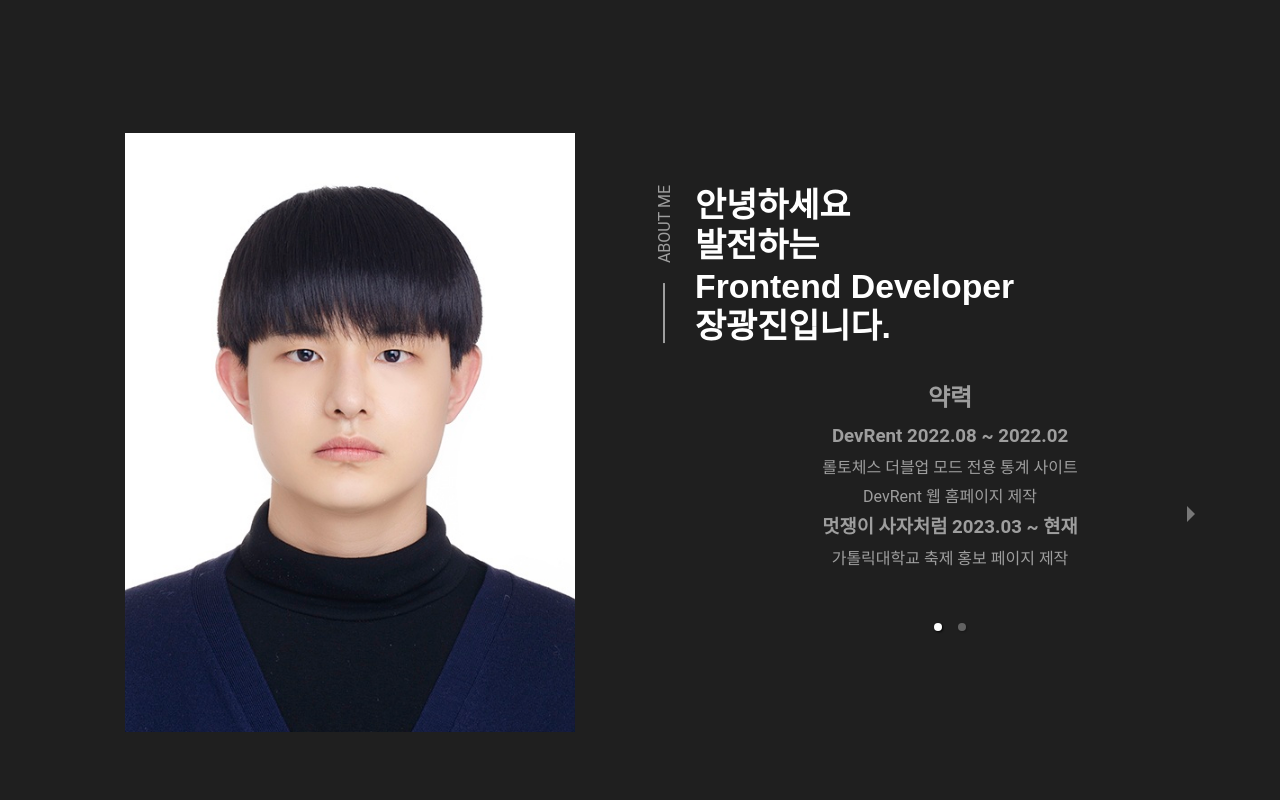
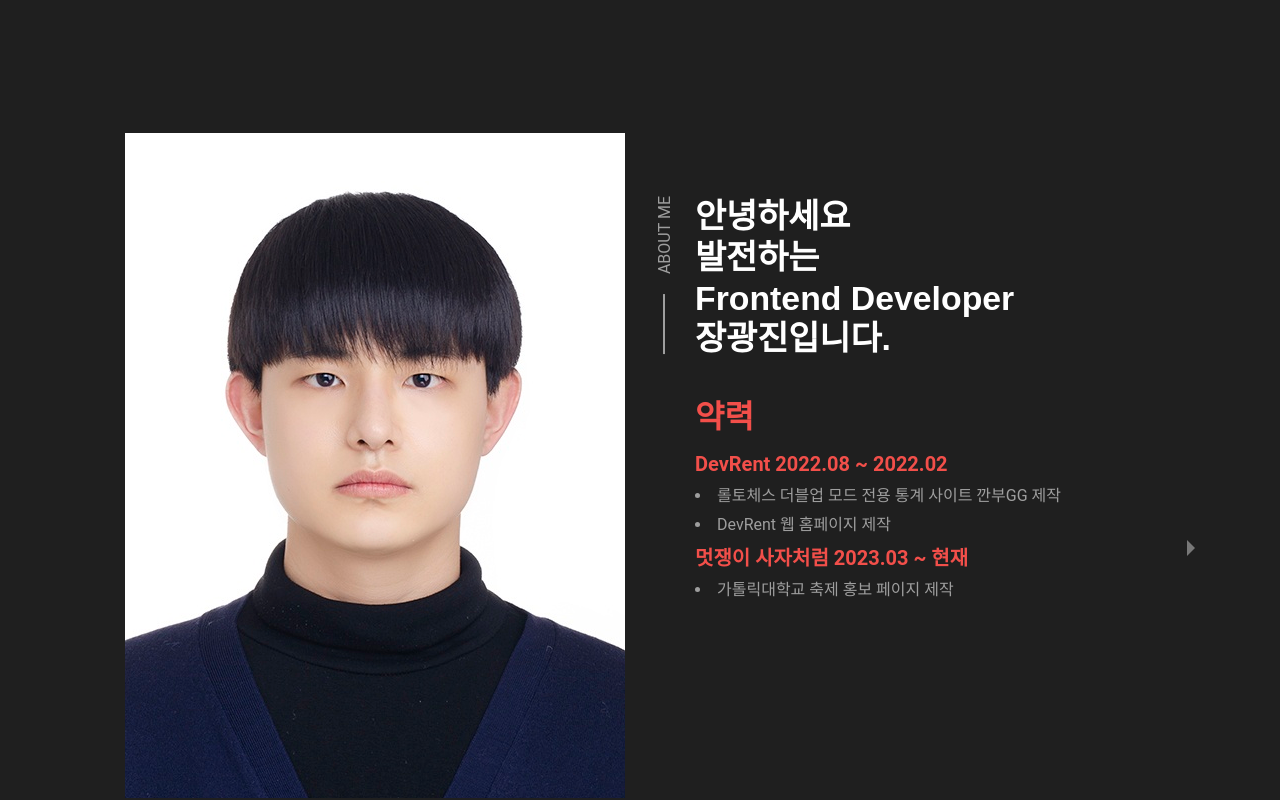
Before and after one commit to wkdrhkdwls/portfolio, a Gatsby site: page / in a window 1280 px wide. Shown: the part 1200-2000 px from the top of the page. Built offline with nearby package versions, Linux system fonts and the light colour scheme; Gatsby itself is replaced by a stand-in of ours; no server answers.

Commit message:
Feat: about hook 추가

```diff
--- a/src/components/About/about.jsx
+++ b/src/components/About/about.jsx
@@ -3,90 +3,89 @@ import "../../styles/style.css"
 import { StaticImage } from "gatsby-plugin-image"
 import { Carousel } from "react-responsive-carousel"
 import "react-responsive-carousel/lib/styles/carousel.min.css"
+import useAboutDetail from "../../hooks/components/About/hook"
 
 const About = () => {
+  const { data, bannerUrl } = useAboutDetail()
   const settings = {
     autoPlay: false,
     interval: 3000,
     showArrows: true,
-    showIndicators: true,
+    showIndicators: false,
     infiniteLoop: false,
     showStatus: false,
     showThumbs: false,
     transitionTime: 500,
     centerSlidePercentage: true,
   }
+
   return (
     <section className="about" id="about">
       <figure className="about-banner">
-        <StaticImage src="../../../contents/images/banner.jpg" alt="banner" />
+        <img src={bannerUrl.allFile.edges[0].node.publicURL} alt="banner" />
       </figure>
 
       <div className="about-content section-content">
-        <p className="section-subtitle">About me</p>
+        <p className="section-subtitle">{data.title}</p>
 
         <h2 className="h3 section-title">
-          안녕하세요
-          <br /> 발전하는
-          <br /> Frontend Developer
-          <br /> 장광진입니다.
+          {data.introduce.map((line, index) => (
+            <div key={index}>
+              {line}
+              <br />
+            </div>
+          ))}
         </h2>
 
         <div className="section-text">
           <Carousel {...settings}>
             <div>
               <div className="career">
-                <h2>약력</h2>
-                <ul>
-                  <h3>DevRent 2022.08 ~ 2022.02</h3>
-                  <p>롤토체스 더블업 모드 전용 통계 사이트</p>
-                  <p>DevRent 웹 홈페이지 제작</p>
-                </ul>
-                <ul>
-                  <h3>멋쟁이 사자처럼 2023.03 ~ 현재</h3>
-                  <p>가톨릭대학교 축제 홍보 페이지 제작</p>
-                  {/* <p>해커톤 참여</p> */}
-                </ul>
+                <h2>{data.career.title}</h2>
+                {Object.entries(data.career.about).map(
+                  ([timePeriod, tasks], index) => (
+                    <div key={index}>
+                      <h3>{timePeriod}</h3>
+                      <ul>
+                        {tasks.map((task, taskIndex) => (
+                          <li key={taskIndex}>{task}</li>
+                        ))}
+                      </ul>
+                    </div>
+                  )
+                )}
               </div>
             </div>
             <div>
               <div className="education">
-                <h2>학력</h2>
+                <h2>{data.education.title}</h2>
                 <ul>
-                  <li>가톨릭대학교 미디어공학/컴퓨터공학</li>
+                  <li>{data.education.about}</li>
                 </ul>
               </div>
-
               <div className="certificate">
-                <div>
-                  <h2>자격증</h2>
-                  <div>
-                    <p>Opic Ix 2023.8</p>
-                  </div>
-                  <div>
-                    <p>TOEIC xxx 2023.8</p>
-                  </div>
-                  <div>
-                    <p>GTQ Level 2</p>
-                  </div>
-                </div>
+                <h2>{data.certificate.title}</h2>
+                <ul>
+                  {Object.entries(data.certificate.about).map(
+                    ([title, date], index) => (
+                      <li key={index}>
+                        {title} {date}
+                      </li>
+                    )
+                  )}
+                </ul>
               </div>
-
               <div className="other">
-                <h2>기타</h2>
+                <h2>{data.other.title}</h2>
                 <ul>
-                  <li>2022. 가톨릭대학교 미디어기술콘텐츠학과 학생회장</li>
+                  {data.other.about.map((item, index) => (
+                    <li key={index}>{item}</li>
+                  ))}
                 </ul>
               </div>
             </div>
           </Carousel>
         </div>
-
-        {/* <div className="btn-group">
-          <button className="btn btn-secondary">Hire me</button>
-
-          <button className="btn btn-primary">Download cv</button>
-        </div> */}
       </div>
     </section>
   )
--- /dev/null
+++ b/src/hooks/components/About/hook.js
@@ -0,0 +1,57 @@
+import { graphql, useStaticQuery } from "gatsby"
+
+function useAboutDetail() {
+  const bannerUrl = useStaticQuery(graphql`
+    {
+      allFile(filter: { extension: { eq: "jpg" } }) {
+        edges {
+          node {
+            publicURL
+          }
+        }
+      }
+    }
+  `)
+
+  const data = {
+    title: "About me",
+    introduce: [
+      "안녕하세요",
+      "발전하는",
+      "Frontend Developer",
+      "장광진입니다.",
+    ],
+    career: {
+      title: "약력",
+      about: {
+        "DevRent 2022.08 ~ 2022.02": [
+          "롤토체스 더블업 모드 전용 통계 사이트 깐부GG 제작",
+          "DevRent 웹 홈페이지 제작",
+        ],
+        "멋쟁이 사자처럼 2023.03 ~ 현재": [
+          "가톨릭대학교 축제 홍보 페이지 제작",
+        ],
+      },
+    },
+    education: {
+      title: "학력",
+      about: "가톨릭대학교 미디어공학/컴퓨터공학 (2018.03 ~ 현재)",
+    },
+    certificate: {
+      title: "자격증",
+      about: {
+        Opic: "Ix 2023.8",
+        ToEIC: "xxx 2023.8",
+        GTQ: "2급",
+      },
+    },
+    other: {
+      title: "기타",
+      about: ["가톨릭대학교 미디어기술콘텐츠학과 학생회장 (2022~2023)"],
+    },
+  }
+
+  return { data, bannerUrl }
+}
+
+export default useAboutDetail
--- a/src/styles/style.css
+++ b/src/styles/style.css
@@ -1,10 +1,6 @@
 /*-----------------------------------*\
  * style.css
 \*-----------------------------------*/
-
-/**
- * copyright 2022 codewithsadee
- */
 
 /*-----------------------------------*\
  * #CUSTOM PROPERTY
@@ -71,6 +67,7 @@ body.dark_theme {
   --color-secondary: hsl(0, 0%, 62%);
   --card-shadow: hsla(0, 0%, 0%, 0.4);
   --input-bg: hsl(0, 0%, 16%);
+  --about-h2: hsl(2, 87%, 62%);
 
   --shadow-1: 10px 10px 40px var(--card-shadow);
 }
@@ -82,6 +79,7 @@ body.light_theme {
   --color-secondary: hsl(0, 0%, 37%);
   --card-shadow: hsla(0, 0%, 0%, 0.1);
   --input-bg: hsl(0, 0%, 93%);
+  --about-h2: hsl(0, 0%, 37%);
 
   --shadow-1: 10px 10px 40px var(--card-shadow);
 }
@@ -262,6 +260,52 @@ body.active {
   color: var(--color-secondary);
   line-height: 1.8;
   margin-bottom: 30px;
+}
+
+.section-text h2 {
+  font-size: 32px;
+  color: var(--about-h2);
+  font-weight: bold;
+}
+
+.section-text h3 {
+  font-size: 20px;
+  color: var(--about-h2);
+  font-weight: bold;
+}
+
+.career {
+  display: flex;
+  flex-direction: column;
+  text-align: start;
+}
+
+.career li {
+  list-style: inside;
+}
+.education {
+  display: flex;
+  flex-direction: column;
+  text-align: start;
+}
+.education li {
+  list-style: inside;
+}
+.certificate {
+  display: flex;
+  flex-direction: column;
+  text-align: start;
+}
+.certificate li {
+  list-style: inside;
+}
+.other {
+  display: flex;
+  flex-direction: column;
+  text-align: start;
+}
+.other li {
+  list-style: inside;
 }
 
 .tooltip {
```
